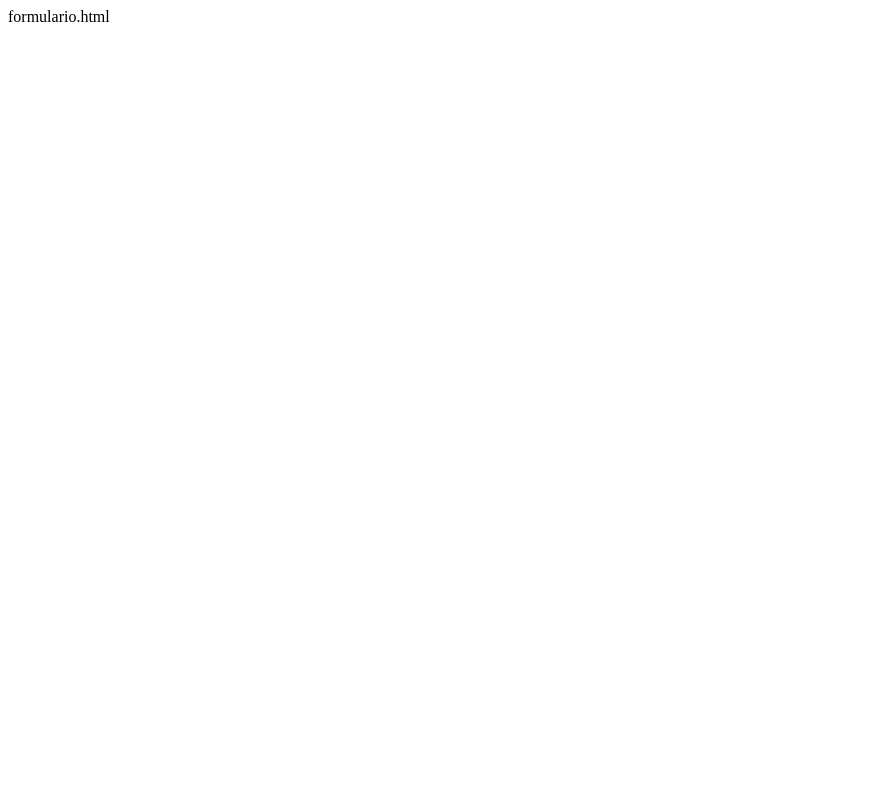
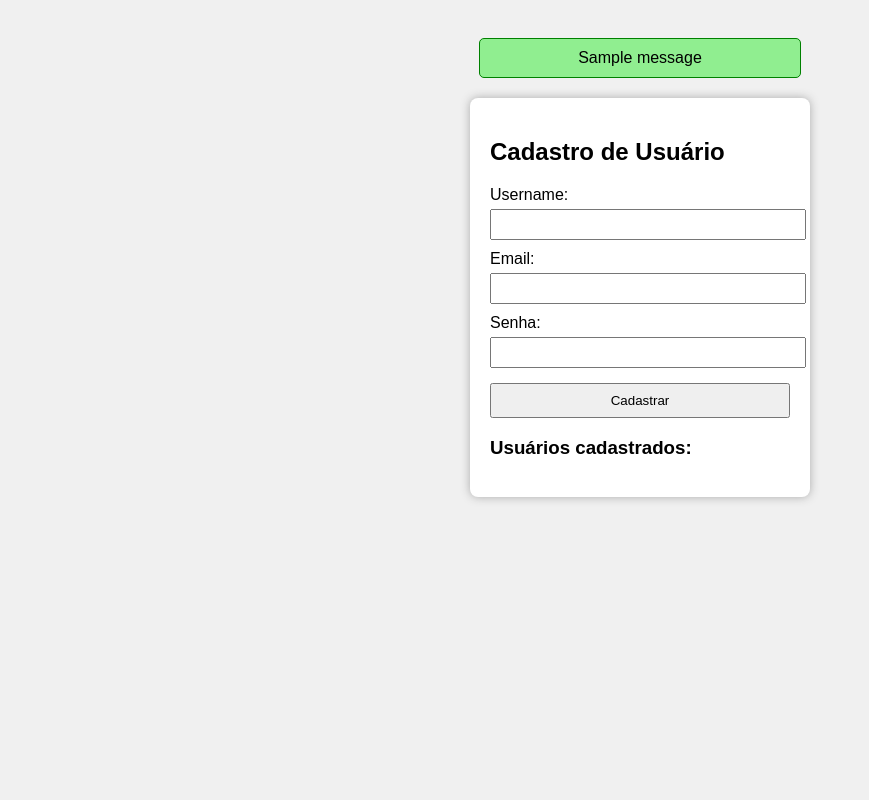
Before and after one commit to xjoaopedrox/labP, a Flask app: page / in a window 1280 px wide. Before the commit the part shown is almost empty. Shown: the whole page, without its empty margins (0-869 px from the left). Run offline with Flask 3, Linux system fonts and the light colour scheme; one stand-in notice (Sample message) is shown.

Commit message:
novasPartes

```diff
--- a/profAgostinho/cssJs/template/formulario.html
+++ b/profAgostinho/cssJs/template/formulario.html
@@ -1 +1,44 @@
-formulario.html
+<!DOCTYPE html>
+<html lang="pt-BR">
+<head>
+    <meta charset="UTF-8">
+    <title>Formulário de Cadastro</title>
+    <link rel="stylesheet" href="/static/css/style.css">
+    <script defer src="/static/js/script.js"></script>
+</head>
+<body>
+
+    {% with mensagens = get_flashed_messages() %}
+    {% if mensagens %}
+        <div class="flash">
+            {{ mensagens[0] }}
+        </div>
+    {% endif %}
+    {% endwith %}
+
+    <div class="container">
+        <h2>Cadastro de Usuário</h2>
+
+        <form id="formCadastro" method="POST">
+            <label>Username:</label>
+            <input type="text" name="username" id="username">
+
+            <label>Email:</label>
+            <input type="text" name="email" id="email">
+
+            <label>Senha:</label>
+            <input type="password" name="password" id="password">
+
+            <button type="submit">Cadastrar</button>
+        </form>
+
+        <h3>Usuários cadastrados:</h3>
+        <ul>
+            {% for u in usuarios %}
+                <li>{{ u.username }} — {{ u.email }}</li>
+            {% endfor %}
+        </ul>
+    </div>
+
+</body>
+</html>
```
